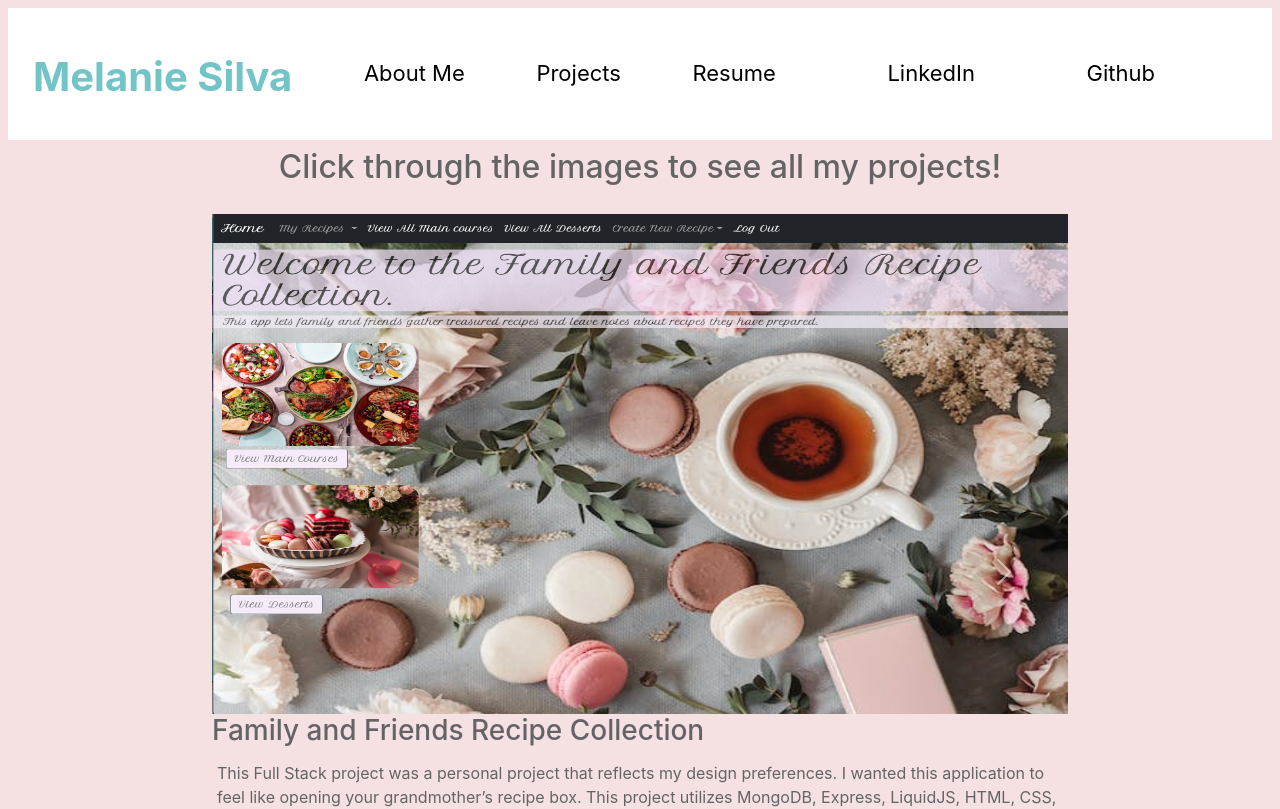
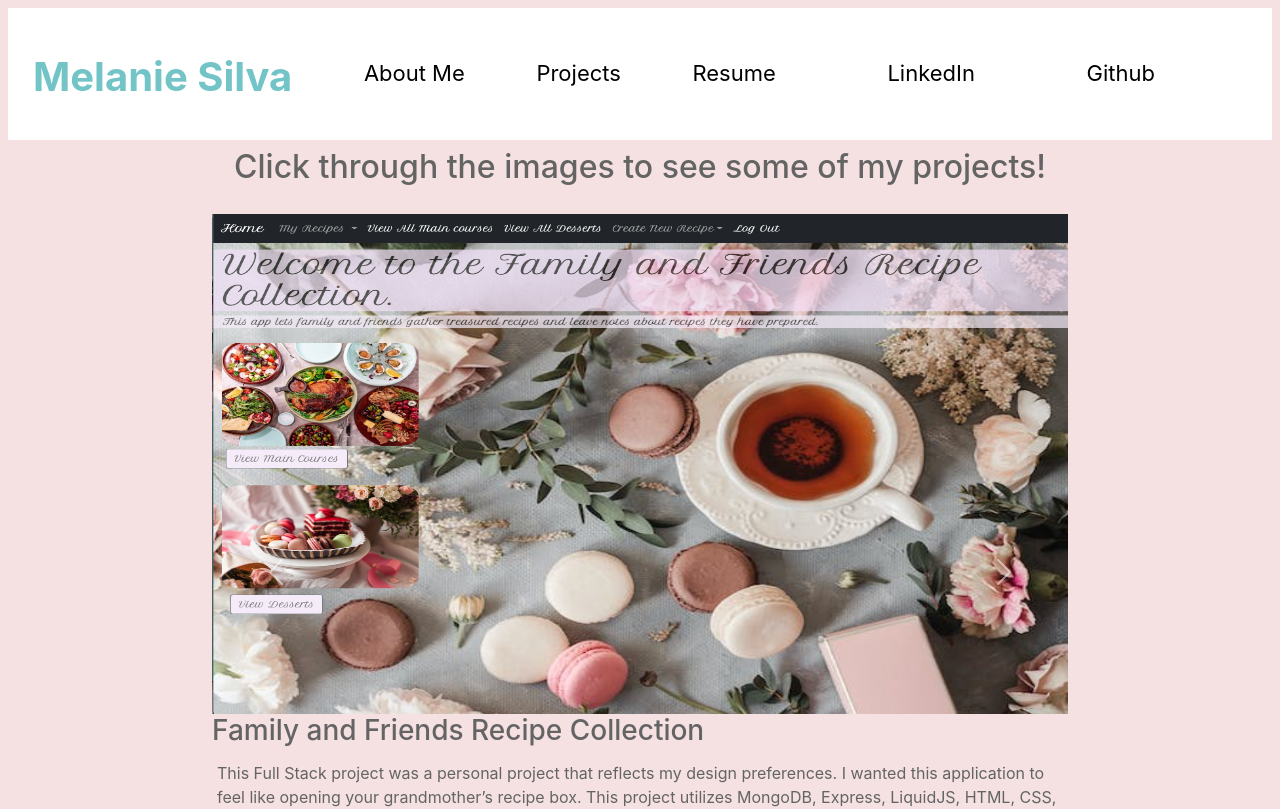
Before and after one commit to melsil11/portfolio, a React (Create React App) app: page /projects in a window 1280 px wide. Shown: the top 809 px of the page. Built offline with nearby package versions, Linux system fonts and the light colour scheme.

Commit message:
changed heading

```diff
--- a/src/components/Projects.js
+++ b/src/components/Projects.js
@@ -11,7 +11,7 @@ import Picture4 from '../images/stranger-things.png'
 const Projects = () => {
     return (
         <>
-        <h2 id='projects-heading'>Click through the images to see all my projects!</h2>
+        <h2 id='projects-heading'>Click through the images to see some of my projects!</h2>
             <section className='projects'>
             <Carousel className='carousel' interval={5000}>
                 <Carousel.Item>
```
